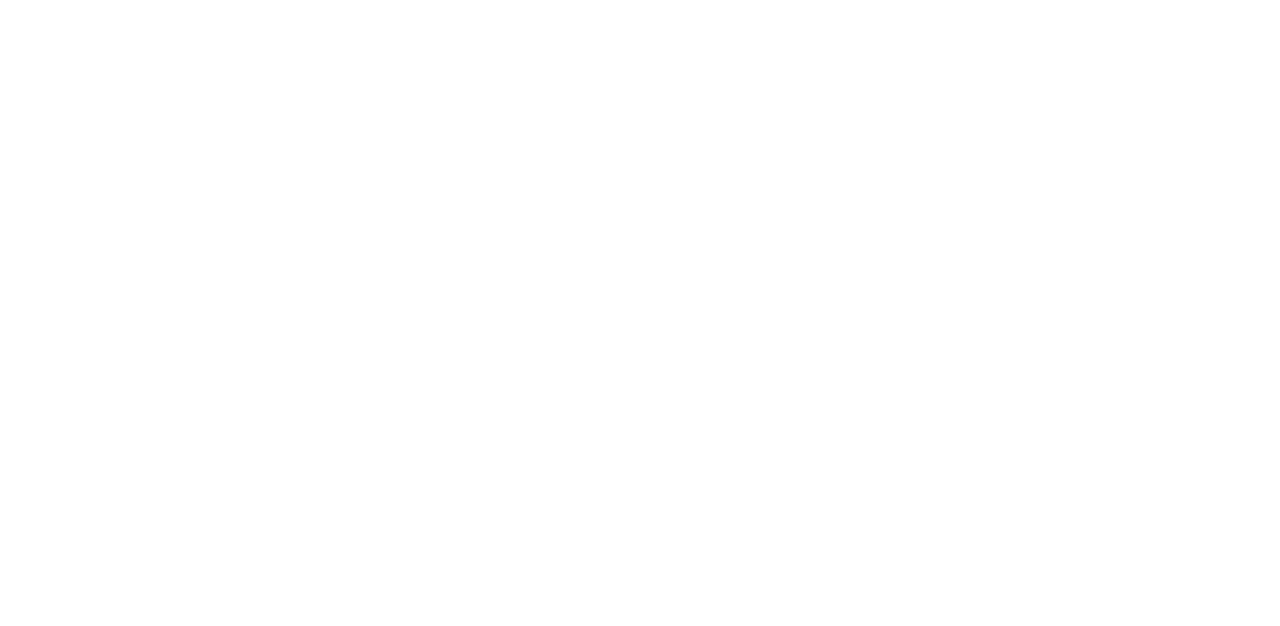
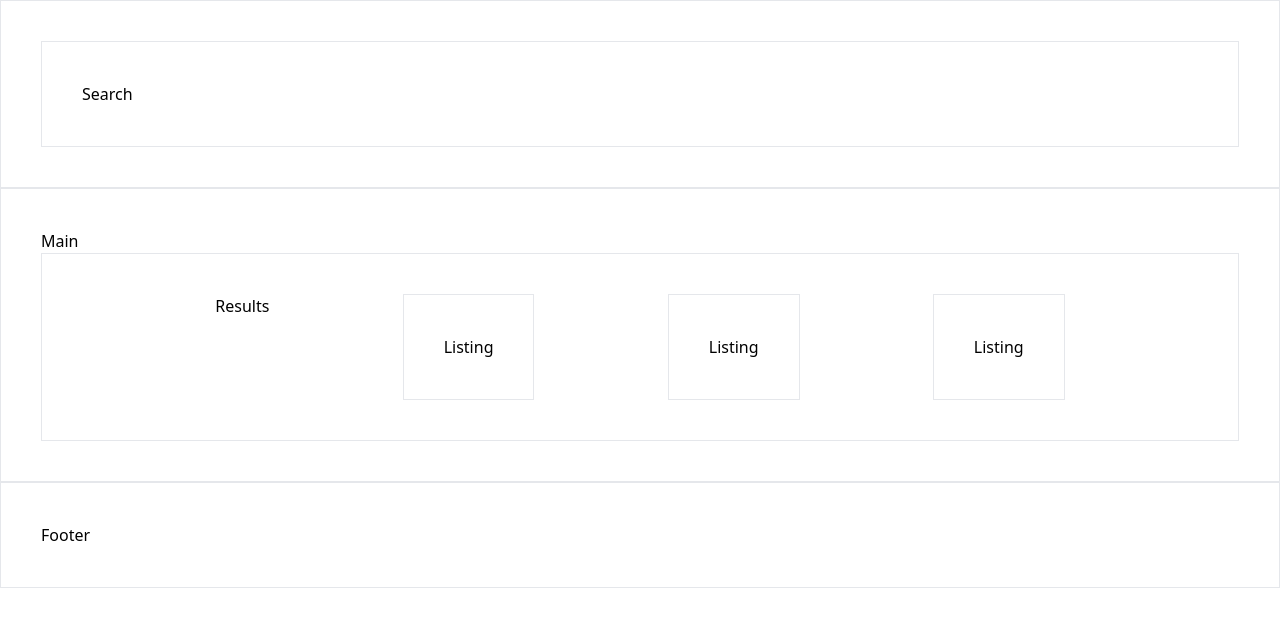
Before and after one commit to corbinrobb/windbnb-react, a React (Create React App) app: page / in a window 1280 px wide. Shown: the top 626 px of the page. Built offline with nearby package versions, Linux system fonts and the light colour scheme.

Commit message:
create layout

```diff
--- a/public/index.html
+++ b/public/index.html
@@ -6,8 +6,8 @@
     <meta name="viewport" content="width=device-width, initial-scale=1" />
     <meta name="theme-color" content="#000000" />
     <meta
-      name="description"
-      content="Web site created using create-react-app"
+      name="Windbnb"
+      content="App made for the Windbnb devChallenges.io challenge"
     />
     <link rel="apple-touch-icon" href="%PUBLIC_URL%/logo192.png" />
     <!--
@@ -24,7 +24,7 @@
       work correctly both with client-side routing and a non-root public URL.
       Learn how to configure a non-root public URL by running `npm run build`.
     -->
-    <title>React App</title>
+    <title>Windbnb</title>
   </head>
   <body>
     <noscript>You need to enable JavaScript to run this app.</noscript>
--- a/src/App.tsx
+++ b/src/App.tsx
@@ -1,7 +1,16 @@
 import React from 'react';
+import Footer from './components/Footer';
+import Header from './components/Header';
+import Main from './components/Main';
 
 function App() {
-  return <div></div>;
+  return (
+    <div className="">
+      <Header />
+      <Main />
+      <Footer />
+    </div>
+  );
 }
 
 export default App;
--- /dev/null
+++ b/src/components/Footer.tsx
@@ -0,0 +1,7 @@
+import React from 'react';
+
+function Footer() {
+  return <div className="border p-10">Footer</div>;
+}
+
+export default Footer;
--- /dev/null
+++ b/src/components/Header.tsx
@@ -0,0 +1,12 @@
+import React from 'react';
+import Search from './Search';
+
+function Header() {
+  return (
+    <div className="border p-10">
+      <Search />
+    </div>
+  );
+}
+
+export default Header;
--- /dev/null
+++ b/src/components/Listing.tsx
@@ -0,0 +1,7 @@
+import React from 'react';
+
+function Listing() {
+  return <div className="border p-10">Listing</div>;
+}
+
+export default Listing;
--- /dev/null
+++ b/src/components/Main.tsx
@@ -0,0 +1,13 @@
+import React from 'react';
+import Results from './Results';
+
+function Main() {
+  return (
+    <div className="border p-10">
+      Main
+      <Results />
+    </div>
+  );
+}
+
+export default Main;
--- /dev/null
+++ b/src/components/Results.tsx
@@ -0,0 +1,15 @@
+import React from 'react';
+import Listing from './Listing';
+
+function Results() {
+  return (
+    <div className="border p-10 flex justify-evenly">
+      Results
+      <Listing />
+      <Listing />
+      <Listing />
+    </div>
+  );
+}
+
+export default Results;
--- /dev/null
+++ b/src/components/Search.tsx
@@ -0,0 +1,7 @@
+import React from 'react';
+
+function Search() {
+  return <div className="border p-10">Search</div>;
+}
+
+export default Search;
```
Also changed, not shown: public/logo192.png (deleted), public/logo512.png (deleted).
